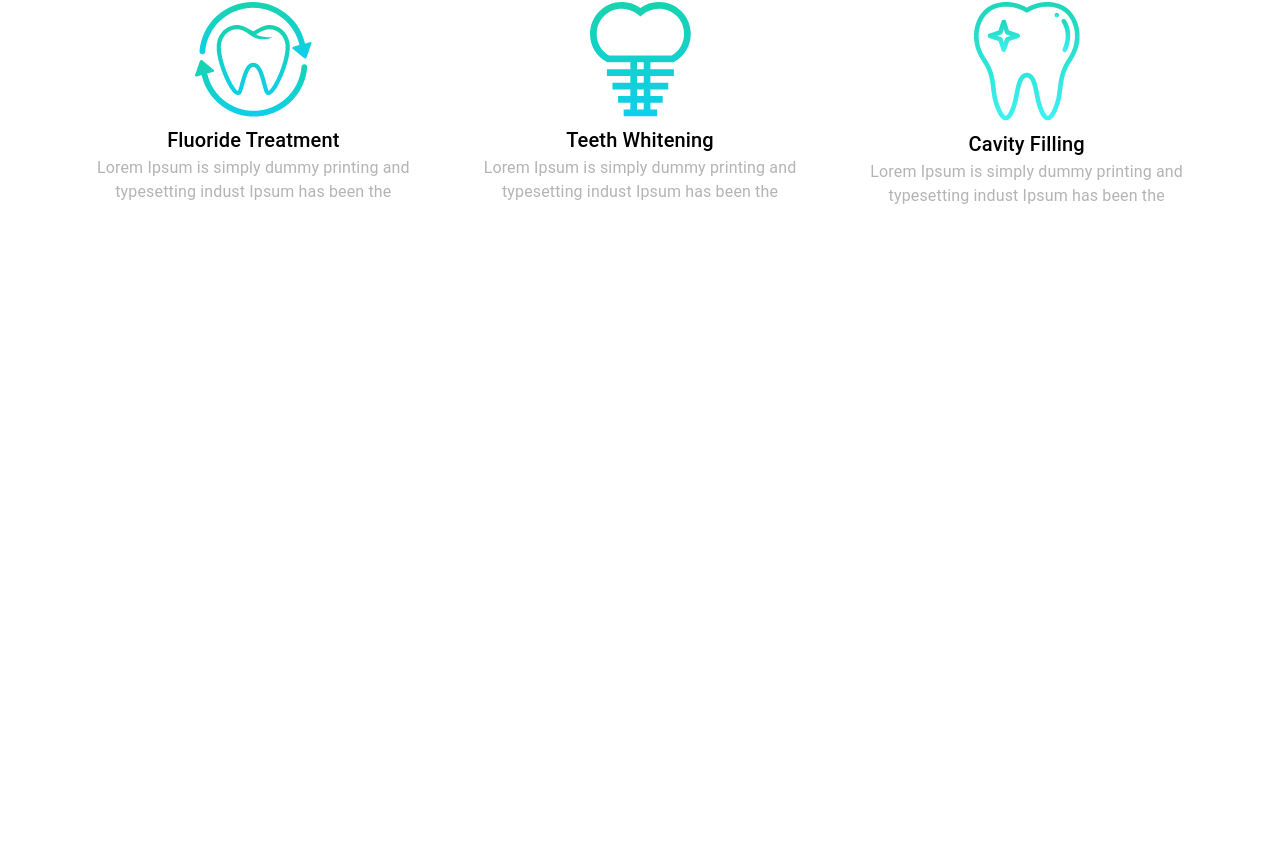
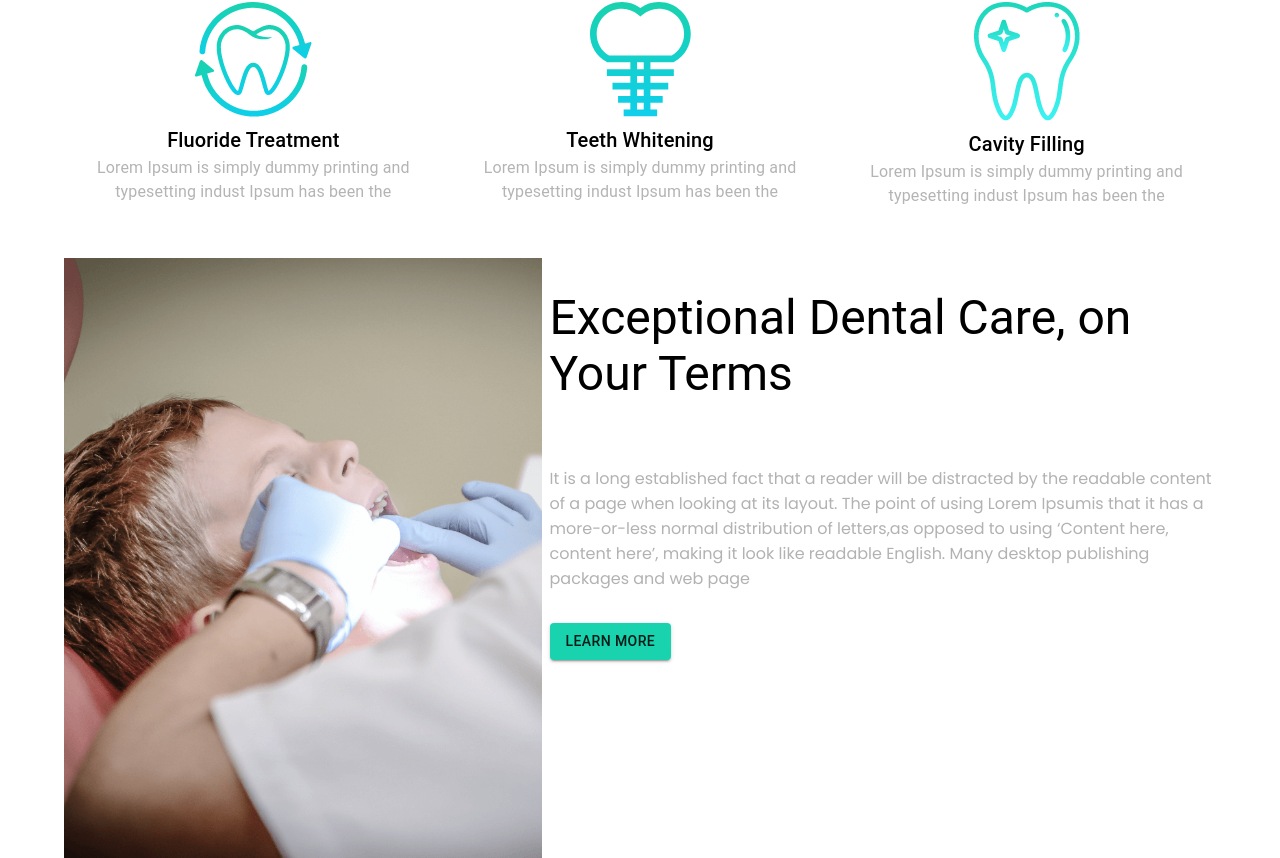
Before and after one commit to antusaha970/doctors-portal-client, a React (Create React App) app: page / in a window 1280 px wide. Shown: the part 1161-2019 px from the top of the page. Before the commit the page ends 1419 px from the top, so only its background shows below. Built offline with nearby package versions, Linux system fonts and the light colour scheme.

Commit message:
Coded dentalCare section

```diff
--- a/src/App.js
+++ b/src/App.js
@@ -1,6 +1,7 @@
 
 import { Box } from "@mui/material";
 import BoxTopCard from "./components/BoxTopCard/BoxTopCard";
+import DentalCare from "./components/DentalCare/DentalCare";
 import Services from "./components/Services/Services";
 import TopLanding from "./components/TopLanding/TopLanding";
 
@@ -10,6 +11,7 @@ function App() {
       <TopLanding />
       <BoxTopCard />
       <Services />
+      <DentalCare />
     </Box>
   );
 }
--- a/src/Styles/AllStyles.js
+++ b/src/Styles/AllStyles.js
@@ -30,7 +30,7 @@ export const BoxTopStack = styled(Stack, {})`
 `;
 
 export const Image = styled('img', {})`
-
+    height: ${(props) => props.height};
 `;
 
 export const ServiceContainer = styled(Box, {})`
--- a/src/Theme/Theme.js
+++ b/src/Theme/Theme.js
@@ -4,6 +4,7 @@ export const theme = createTheme({
     palette: {
         primary: {
             main: "#19D3AE",
+            color:'#ffff'
         },
         secondary: {
             main: "#3A4256",
--- /dev/null
+++ b/src/components/DentalCare/DentalCare.js
@@ -0,0 +1,33 @@
+import { Box, Button, Container, Typography } from '@mui/material';
+import { Stack } from '@mui/system';
+import React from 'react';
+import { Image } from '../../Styles/AllStyles';
+import treatment from '../../images/treatment.png';
+
+const DentalCare = () => {
+    return (
+        <Container maxWidth='lg'>
+            <Stack direction={{ xs: 'column', sm: 'column', lg: 'row' }} spacing={1}>
+                <Image src={treatment} alt="treatment" loading='lazy' flex={1} height="600px"/>
+                <Box>
+                    <Typography variant='h3' component='h3' fontWeight="normal" py={4}>
+                        Exceptional Dental
+                        Care, on Your Terms
+                    </Typography>
+                    <Typography variant='p' component='p' color="#B2B2B2" py={4}>
+                        It is a long established fact that a reader will be distracted
+                        by the readable content of a page when looking at its
+                        layout. The point of using Lorem Ipsumis that it has
+                        a more-or-less normal distribution of letters,as opposed
+                        to using ‘Content here, content here’, making it look like
+                        readable English. Many desktop publishing packages
+                        and web page
+                    </Typography>
+                    <Button variant='contained'>Learn More</Button>
+                </Box>
+            </Stack>
+        </Container>
+    );
+};
+
+export default DentalCare;
--- a/src/components/Services/Services.js
+++ b/src/components/Services/Services.js
@@ -7,7 +7,7 @@ import whitening from '../../images/whitening.png';
 
 const Services = () => {
     return (
-        <Container maxWidth="lg">
+        <Container maxWidth="lg" id="Dental">
             <Typography variant='h4' component='h6' color='#5FC7C7' textAlign='center' fontWeight='bold'>
                 OUR SERVICES
             </Typography>
--- a/src/index.css
+++ b/src/index.css
@@ -10,3 +10,7 @@ code {
   font-family: source-code-pro, Menlo, Monaco, Consolas, 'Courier New',
     monospace;
 }
+
+html{
+  scroll-behavior: smooth;
+}
```
